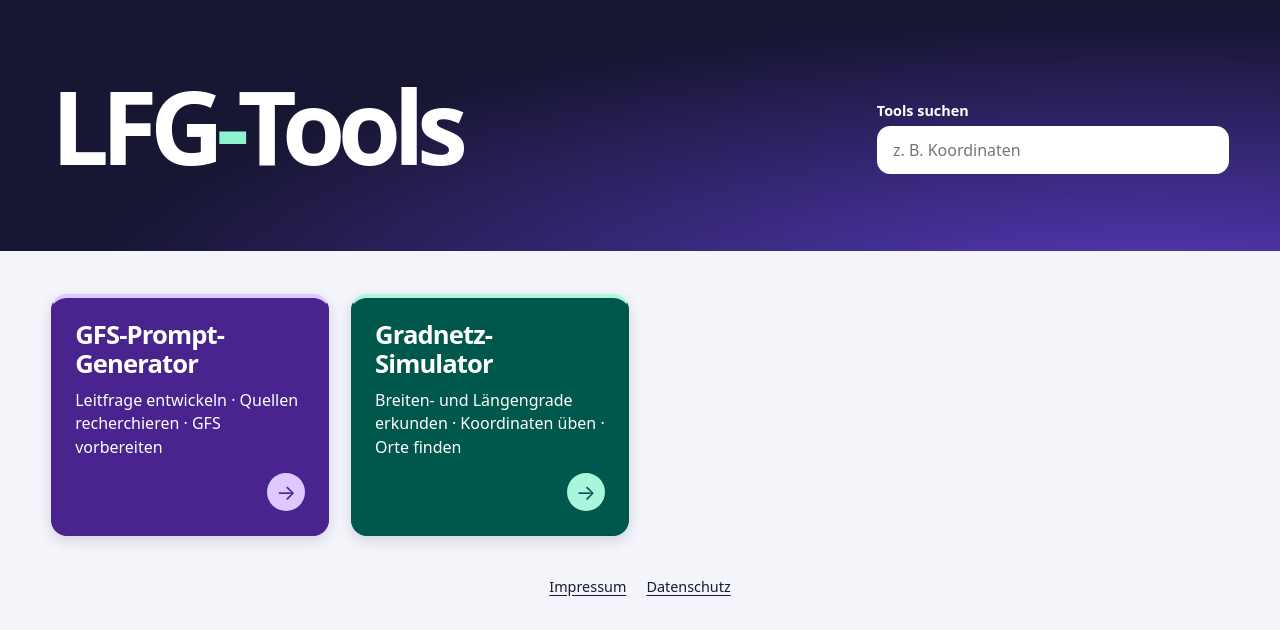
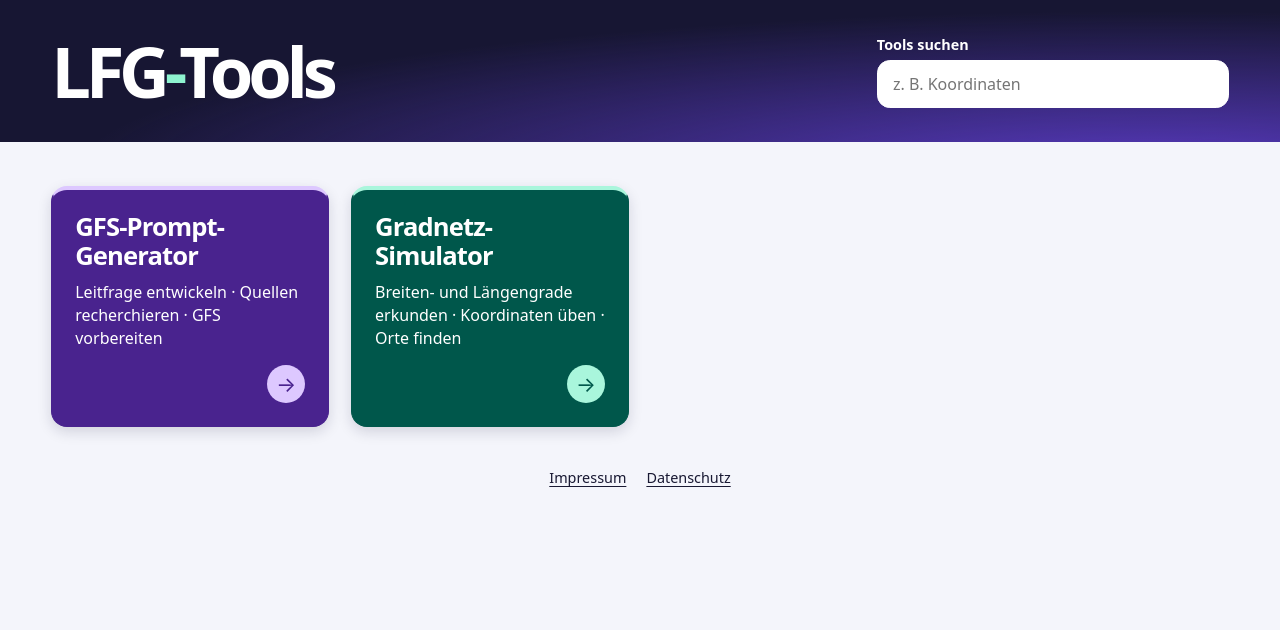
Before and after one commit to UlliW/lfg, a plain HTML site: page index.html in a window 1280 px wide. Drawn offline with Linux system fonts and the light colour scheme.

Commit message:
Add files via upload

```diff
--- a/style.css
+++ b/style.css
@@ -18,15 +18,15 @@ body { margin: 0; }
 }
 .masthead-inner {
   display: flex;
-  align-items: end;
+  align-items: center;
   justify-content: space-between;
   flex-wrap: wrap;
-  gap: clamp(1.4rem, 4vw, 3rem);
-  padding-block: clamp(2rem, 6vw, 5rem);
+  gap: clamp(1rem, 2.5vw, 2.25rem);
+  padding-block: clamp(1.25rem, 2.7vw, 2.25rem);
 }
 h1 {
   margin: 0;
-  font-size: clamp(3rem, 8vw, 7rem);
+  font-size: clamp(2.5rem, 5.5vw, 4.75rem);
   font-weight: 810;
   line-height: .95;
   letter-spacing: -.075em;
@@ -105,6 +105,10 @@ h2 {
 @media (hover: hover) {
   .tools a:hover { box-shadow: 0 9px 21px #17163336; }
 }
+@media (hover: hover) and (prefers-reduced-motion: no-preference) {
+  .tools a { transition: transform .18s ease, box-shadow .18s ease; }
+  .tools a:hover { transform: translateY(-4px); }
+}
 @media (min-width: 37rem) {
   .tools { grid-template-columns: repeat(2, minmax(0, 1fr)); }
 }
```
